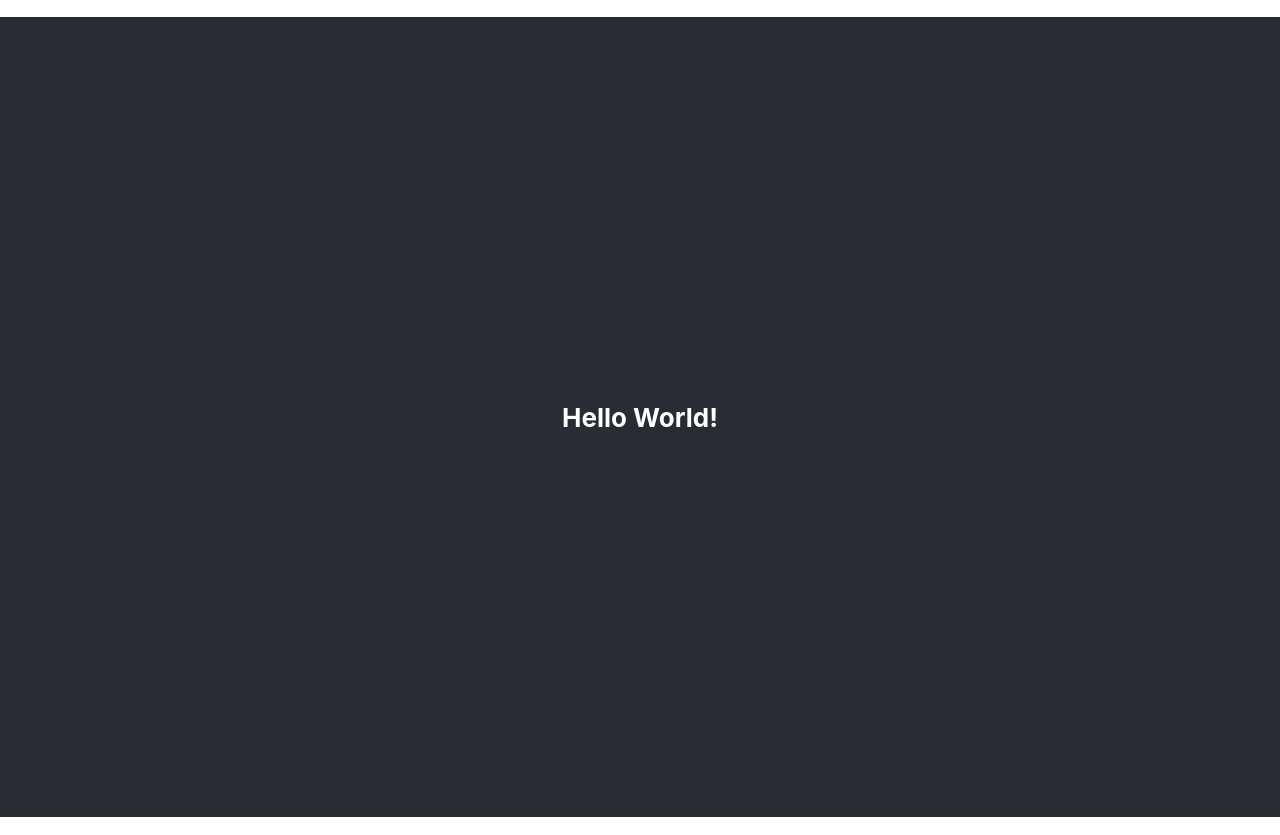
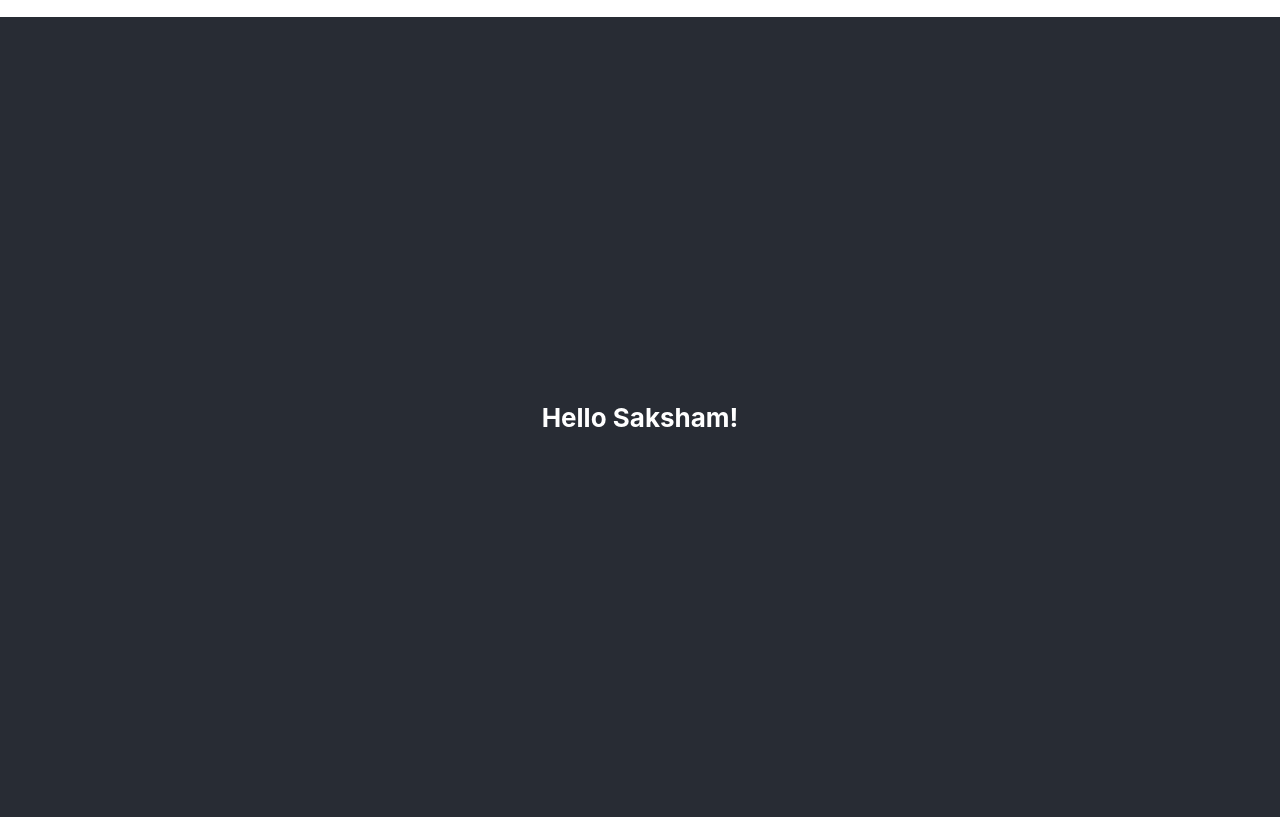
Before and after one commit to capablemadaan/main, a React (Create React App) app: page / in a window 1280 px wide. Built offline with nearby package versions, Linux system fonts and the light colour scheme.

Commit message:
Hello Saksham

```diff
--- a/src/App.js
+++ b/src/App.js
@@ -4,7 +4,7 @@ import './App.css';
 function App() {
   return (
     <div className="App">
-      <h1 className='App-header'>Hello World!</h1>
+      <h1 className='App-header'>Hello Saksham!</h1>
     </div>
   );
 }
```
